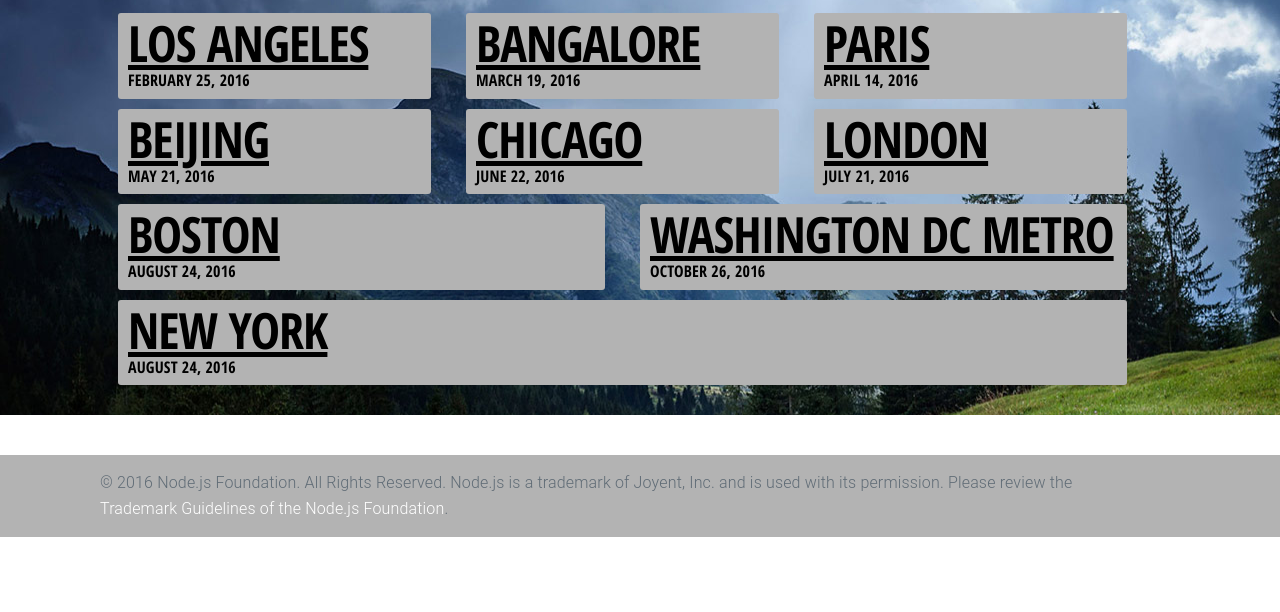
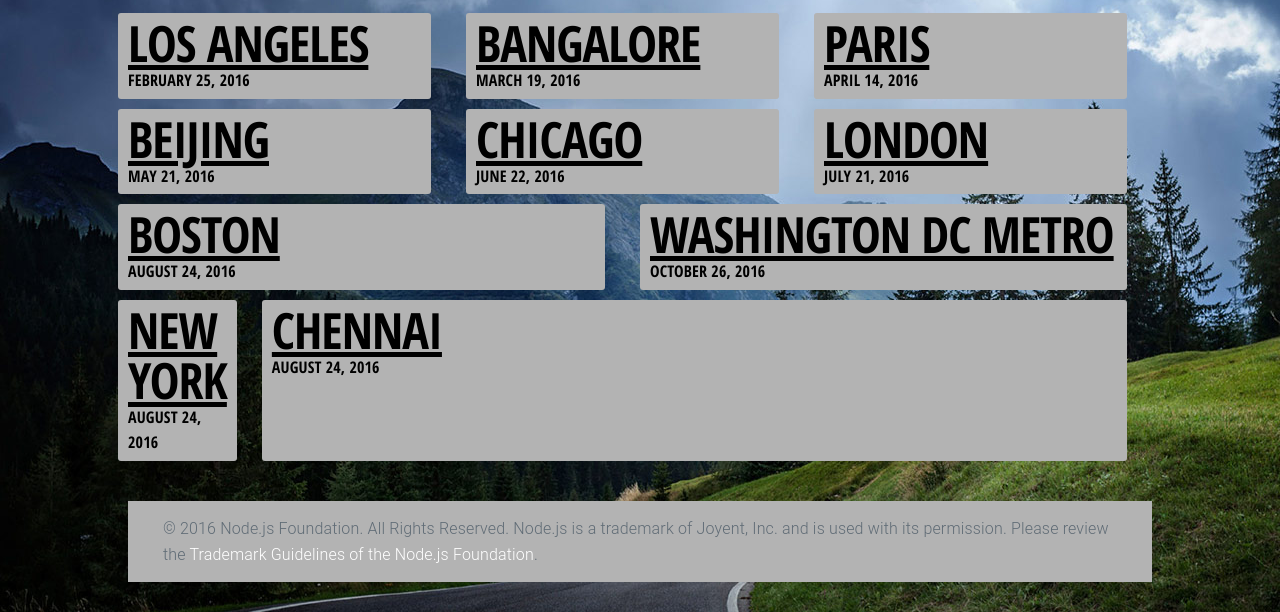
Before and after one commit to bramblespoc/mvcnodejs, a website: page index.html in a window 1280 px wide. Shown: the part 361-973 px from the top of the page. Before the commit the page ends 898 px from the top, so only its background shows below. Drawn offline with Linux system fonts and the light colour scheme.

Commit message:
Update index.html

```diff
--- a/index.html
+++ b/index.html
@@ -166,6 +166,11 @@
       <h3><a href="#">New York</a></h3>
       <p>August 24, 2016</p>
     </div>
+      <div class="row">
+    <div class="live-event column">
+      <h3><a href="#">Chennai</a></h3>
+      <p>August 24, 2016</p>
+    </div>
 </div>
   </div>
 
```
